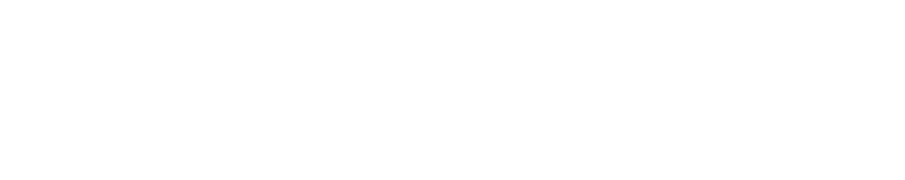
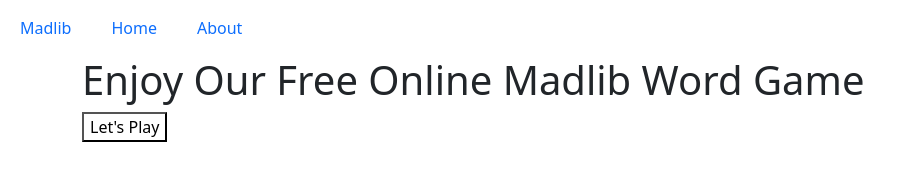
Before and after one commit to Amedzro-Elikplim/Madlibs, a plain HTML site: page index.html in a window 1280 px wide. Shown: the whole page, without its empty margins (0-905 px from the left). Drawn offline with nearby package versions, Linux system fonts and the light colour scheme.

Commit message:
Add navbar and hero section to home page

```diff
--- a/index.html
+++ b/index.html
@@ -5,9 +5,49 @@
     <meta http-equiv="X-UA-Compatible" content="IE=edge">
     <meta name="viewport" content="width=device-width, initial-scale=1.0">
     <link rel="stylesheet" href="./Styles/home.css">
+    <link rel="preconnect" href="https://fonts.googleapis.com">
+    <link rel="preconnect" href="https://fonts.gstatic.com" crossorigin>
+    <link rel="stylesheet" href="https://cdn.jsdelivr.net/npm/bootstrap-icons@1.8.1/font/bootstrap-icons.css">
+    <link
+      rel="preload"
+      as="style"
+      onload="this.onload = null; this.rel = 'stylesheet'"
+      href="https://fonts.googleapis.com/css2?family=Raleway:wght@200;400;500;600;700;800&display=swap">
+    <link href="https://cdn.jsdelivr.net/npm/bootstrap@5.0.2/dist/css/bootstrap.min.css" rel="stylesheet" integrity="sha384-EVSTQN3/azprG1Anm3QDgpJLIm9Nao0Yz1ztcQTwFspd3yD65VohhpuuCOmLASjC" crossorigin="anonymous">
     <title>Madlibs</title>
 </head>
 <body>
+    <header>
+        <nav class="navbar navbar-expand-md navbar-parent sticky-top">
+            <div class="container-fluid">
+              <button type="button" class="navbar-toggler toggler" data-bs-toggle="collapse" aria-expanded="false" data-bs-target="#navbarID">
+                  <i class="bi bi-list toggle-icon"></i>
+              </button>
 
+              <div class="collapse navbar-collapse navlinks-container" id="navbarID">
+                  <ul class="navbar-nav mb-lg-0 ff">
+                      <li class="nav-item me-lg-4" >
+                          <a href="./Pages/Play.html" class="nav-link link1">Madlib</a>
+                      </li>
+                      <li class="nav-item me-lg-4">
+                          <a href="./index.html" class="nav-link">Home</a>
+                      </li>
+                      <li class="nav-item me-lg-4">
+                          <a href="./Pages/About.html" class="nav-link">About</a>
+                      </li>
+                  </ul>
+              </div>
+            </div>
+        </nav>
+    </header>
+
+    <section class="container-md">
+        <div class="hero">
+            <h1>Enjoy Our Free Online Madlib Word Game</h1>
+            <button class="play-button">Let's Play</button>
+        </div>
+    </section>
+
+    <script defer src="https://cdn.jsdelivr.net/npm/bootstrap@5.0.2/dist/js/bootstrap.bundle.min.js" integrity="sha384-MrcW6ZMFYlzcLA8Nl+NtUVF0sA7MsXsP1UyJoMp4YLEuNSfAP+JcXn/tWtIaxVXM" crossorigin="anonymous"></script>
 </body>
 </html>
```
